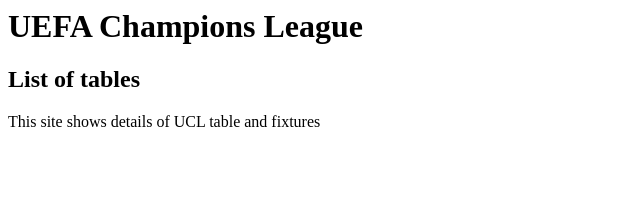
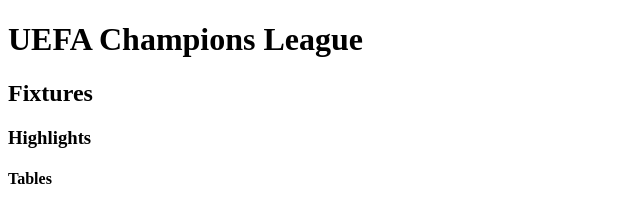
Before and after one commit to bellampallysudarshan/winner, a plain HTML site: page index.html in a window 1280 px wide. Shown: the whole page, without its empty margins (0-640 px from the left). Drawn offline with Linux system fonts and the light colour scheme.

Commit message:
proper syntax

```diff
--- a/index.html
+++ b/index.html
@@ -1,3 +1,11 @@
-<h1> UEFA Champions League </h1>
-<h2> List of tables </h2>
-<p> This site shows details of  UCL table and fixtures </p>
+<!DOCTYPE html>
+<html>
+<body>
+
+<h1>UEFA Champions League</h1>
+<h2>Fixtures</h2>
+<h3>Highlights</h3>
+<h4>Tables</h4>
+
+</body>
+</html>
```
